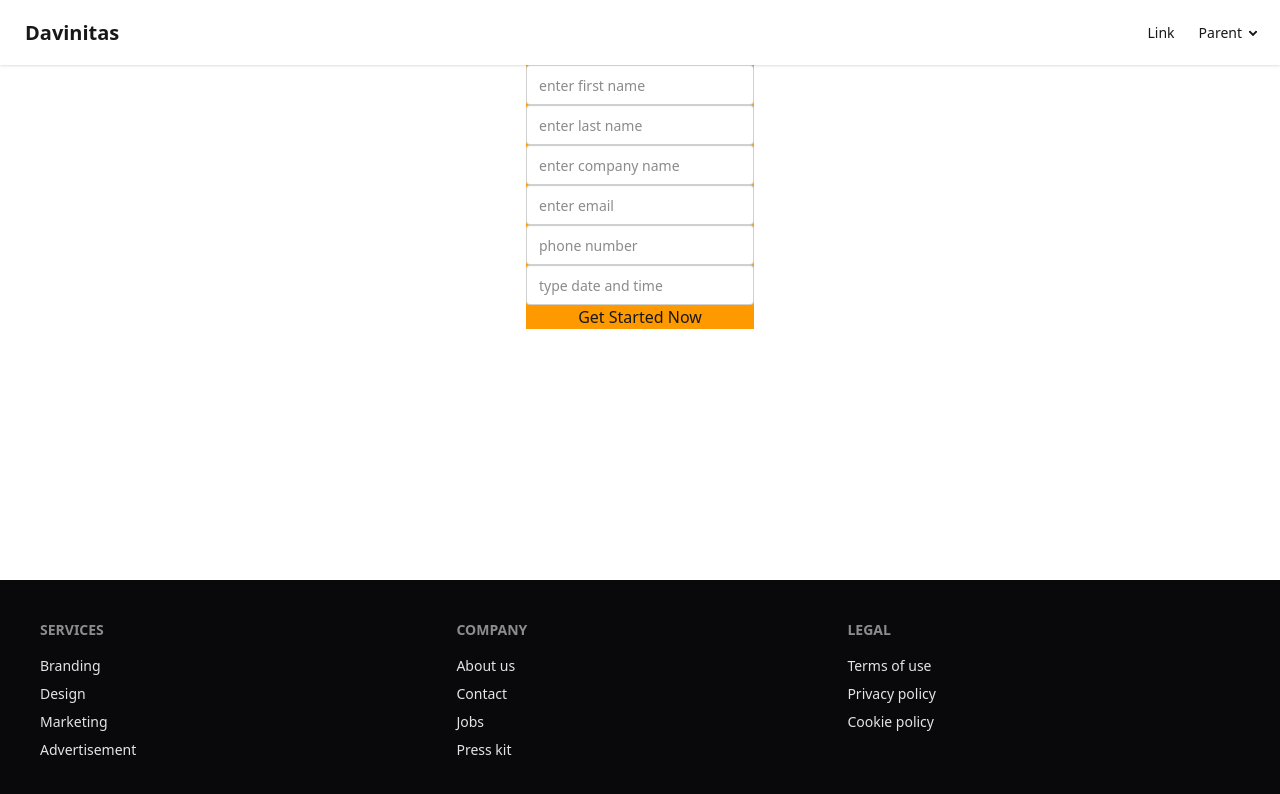
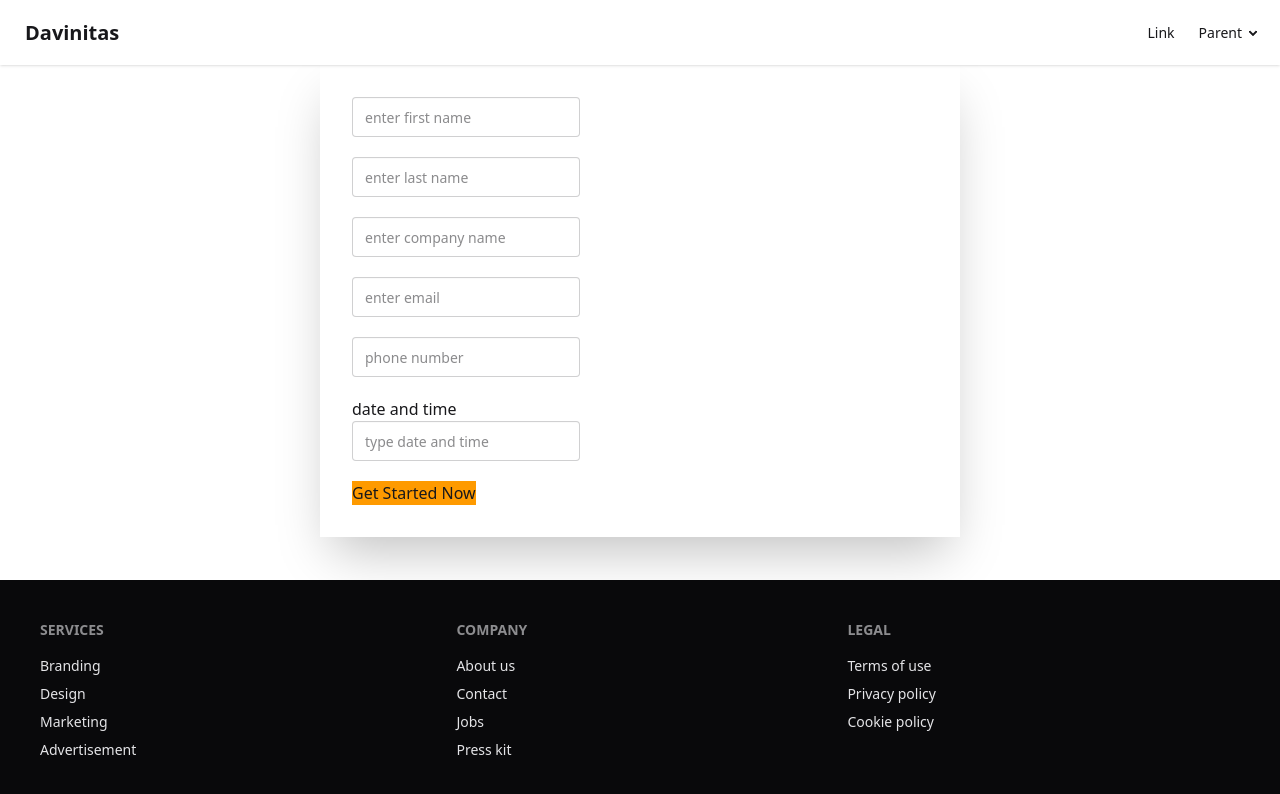
Before and after one commit to JGuzman87/davinitas, a Next.js app: page /contact in a window 1280 px wide. Shown: the top 794 px of the page. Built offline with nearby package versions, Linux system fonts and the light colour scheme.

Commit message:
styled form and added handleclick function

```diff
--- a/src/app/globals.css
+++ b/src/app/globals.css
@@ -16,4 +16,11 @@ body {
 .form-container {
   display: flex;
   flex-direction: column;
+  width: 50%;
+  padding: 2rem;
+  align-items: flex-start;
+  width: 50%;
+  gap: 20px;
+
+
 }
--- a/src/components/Form.tsx
+++ b/src/components/Form.tsx
@@ -18,24 +18,43 @@ const Form = () => {
   const [client, setClient] = useState <Client>({first: '', last: '', company: '', email: '', phone: '' , date_time: '' })
 
   const handleChange = (e:any) => {
-    if (e.target.name === 'first') {
-      setClient({...client, first: e.target.value});
-    } else if(e.target.name === 'last') {
-      setClient({...client, last: e.target.value});
-    }else if (e.target.name === 'company') {
-      setClient({...client, company: e.target.value});
-    } else if(e.target.name === 'email') {
-      setClient({...client, email: e.target.value})
-    }else if(e.target.name === 'phone') {
-      setClient({...client, phone: e.target.value})
-    }else if(e.target.name === 'date_time') {
-      setClient({...client, date_time: e.target.value})
-    }
+
+//extract name and value from event.target
+    const {name, value } = e.target;
+//name key updates to the input value
+ setClient(prevClient => ({...prevClient, [name]: value}));
+
+    // if (e.target.name === 'first') {
+    //   setClient({...client, first: e.target.value});
+    // } else if(e.target.name === 'last') {
+    //   setClient({...client, last: e.target.value});
+    // }else if (e.target.name === 'company') {
+    //   setClient({...client, company: e.target.value});
+    // } else if(e.target.name === 'email') {
+    //   setClient({...client, email: e.target.value})
+    // }else if(e.target.name === 'phone') {
+    //   setClient({...client, phone: e.target.value})
+    // }else if(e.target.name === 'date_time') {
+    //   setClient({...client, date_time: e.target.value})
+    // }
 
   }
 
+  const handleClick = (e:any) => {
+    e.preventDefault();
+
+     if (client?.first === '') {
+            console.log('please enter valid data')
+          }else {
+
+            console.log(client);
+          }
+
+        }
+
+
   return (
-    <form className="form-container bg-amber-500">
+    <form className="form-container shadow-2xl">
       <label className="floating-label">
         <span>First</span>
         <input
@@ -92,7 +111,7 @@ const Form = () => {
         />
       </label>
       <label className="floating-label">
-        <span>date & time</span>
+        <p>date and time</p>
         <input
           value={client?.date_time}
           name="date_time"
@@ -103,10 +122,10 @@ const Form = () => {
         />
       </label>
       <button
-        onClick={(e: any) => {
-          e.preventDefault();
-          console.log(client);
-        }}
+      className='bg-amber-500'
+        onClick={handleClick
+
+         }
       >
         Get Started Now
       </button>
```
